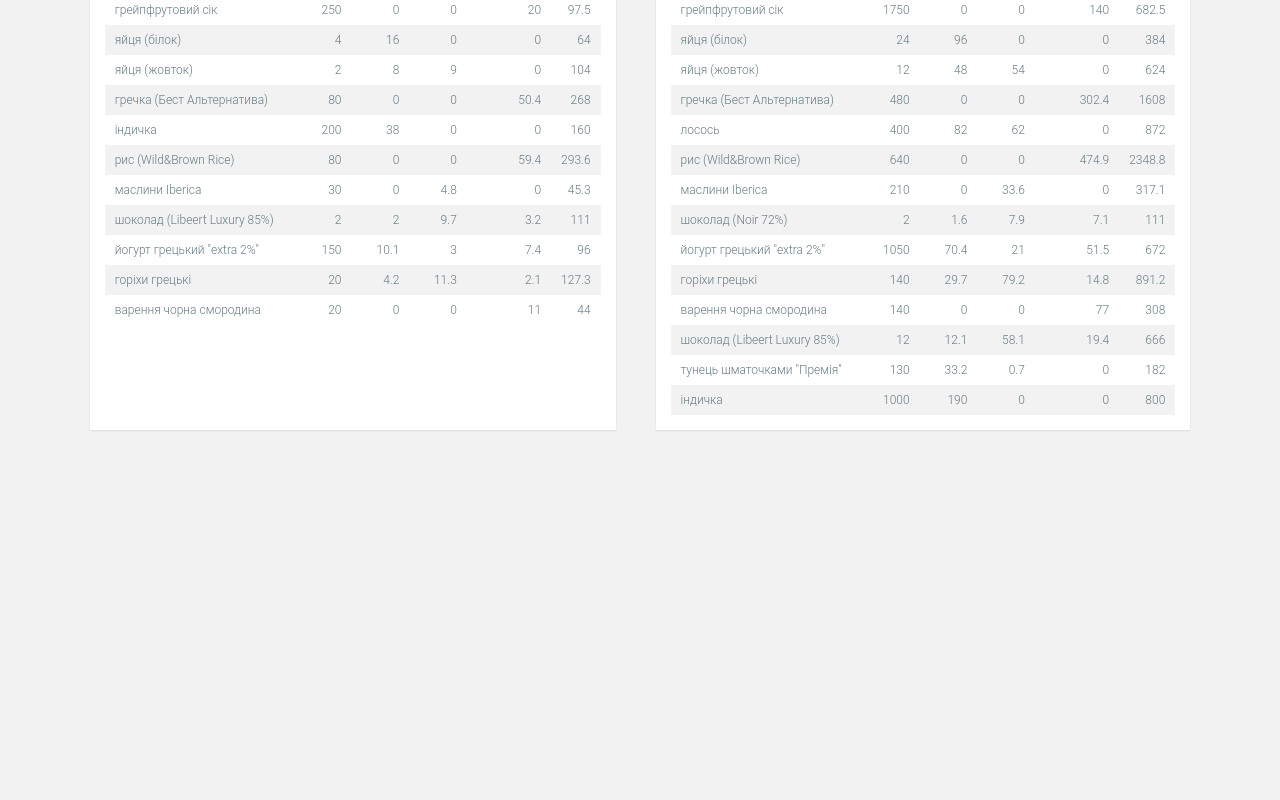
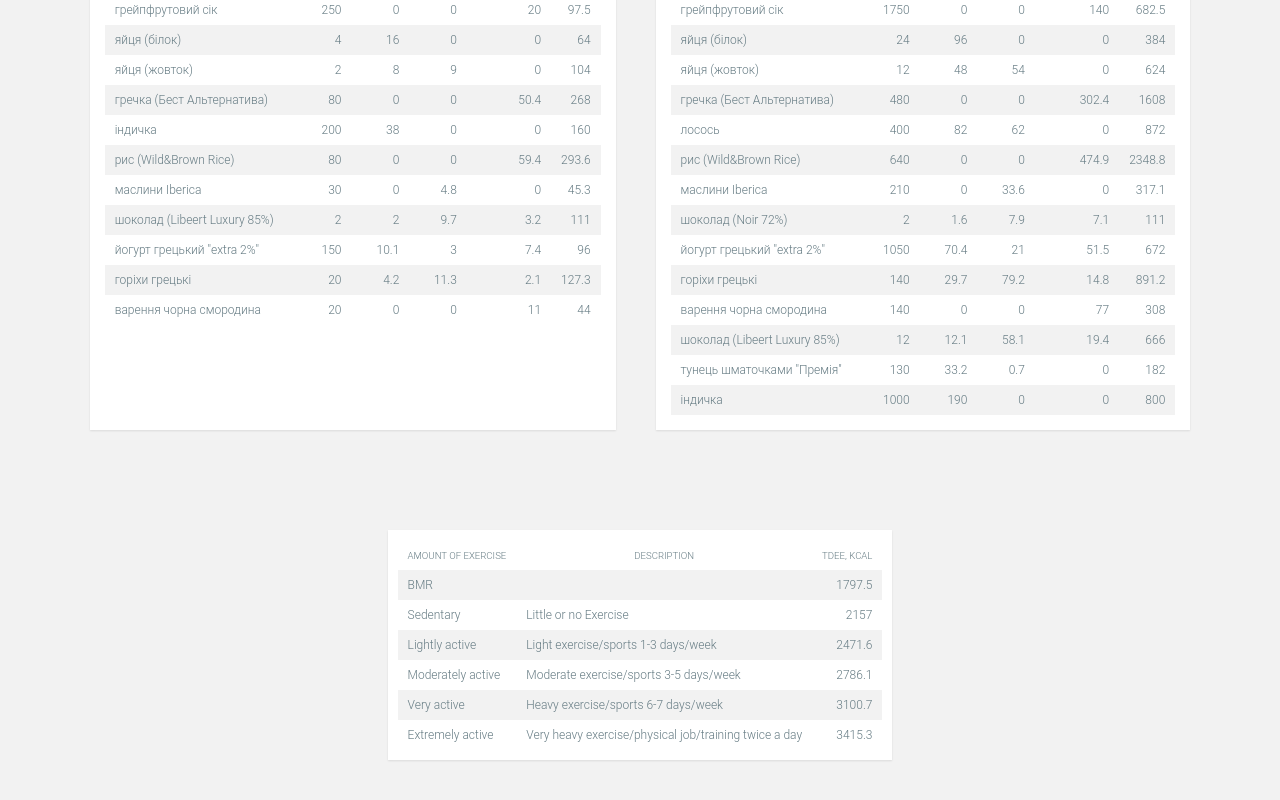
Before and after one commit to ActiveObject/assistant, a React (Create React App) app: page / in a window 1280 px wide. Shown: the part 3390-4190 px from the top of the page. Before the commit the page ends 3870 px from the top, so only its background shows below. Built offline with nearby package versions, Linux system fonts and the light colour scheme.

Commit message:
Add BMR and TDEE

```diff
--- a/src/App.js
+++ b/src/App.js
@@ -7,7 +7,7 @@ import { format } from 'd3-format';
 import { timeFormat } from 'd3-time-format';
 import MotionPath from './MotionPath';
 import Importer from './Importer';
-import { DailyNutritionPlan, WeeklyNutritionPlan } from './DailyNutritionPlan';
+import { DailyNutritionPlan, WeeklyNutritionPlan, toFixed } from './DailyNutritionPlan';
 import Card from './Card';
 
 var db = {
@@ -133,6 +133,7 @@ class App extends Component {
             <DailyNutritionPlan foods={sat} db={db} />
             <DailyNutritionPlan foods={sun} db={db} />
             <WeeklyNutritionPlan foods={[mon, tue, wed, thu, fri, sat, sun]} db={db} />
+            <TDEETable bmr={BMR({ weight: 78, height: 182, age: 25})} />
 
             <AccountExpedinture transactions={transactions} />
             <MonthExpenditureChart transactions={transactions} width={800} height={400} />
@@ -141,6 +142,59 @@ class App extends Component {
       </Importer>
     );
   }
+}
+
+function TDEETable({ bmr }) {
+  return (
+    <Card style={{ padding: 10}}>
+      <table style={{ backgroundColor: "white" }}>
+        <thead>
+          <tr>
+            <th>Amount of exercise</th>
+            <th>Description</th>
+            <th className="td-right">TDEE, kcal</th>
+          </tr>
+        </thead>
+
+        <tbody>
+          <tr>
+            <td>BMR</td>
+            <td></td>
+            <td className="td-right">{toFixed(bmr)}</td>
+          </tr>
+          <tr>
+            <td>Sedentary</td>
+            <td>Little or no Exercise</td>
+            <td className="td-right">{toFixed(bmr * 1.2)}</td>
+          </tr>
+          <tr>
+            <td>Lightly active</td>
+            <td>Light exercise/sports 1-3 days/week</td>
+            <td className="td-right">{toFixed(bmr * 1.375)}</td>
+          </tr>
+          <tr>
+            <td>Moderately active</td>
+            <td>Moderate exercise/sports 3-5 days/week</td>
+            <td className="td-right">{toFixed(bmr * 1.55)}</td>
+          </tr>
+          <tr>
+            <td>Very active</td>
+            <td>Heavy exercise/sports 6-7 days/week</td>
+            <td className="td-right">{toFixed(bmr * 1.725)}</td>
+          </tr>
+          <tr>
+            <td>Extremely active</td>
+            <td>Very heavy exercise/physical job/training twice a day</td>
+            <td className="td-right">{toFixed(bmr * 1.9)}</td>
+          </tr>
+        </tbody>
+      </table>
+    </Card>
+  )
+}
+
+function BMR({ weight, height, age }) {
+  return 10 * weight + 6.25 * height - 5 * age + 5;
 }
 
 function AccountExpedinture({ transactions }) {
--- a/src/Card.js
+++ b/src/Card.js
@@ -1,9 +1,9 @@
 import React from 'react';
 import './Card.css';
 
-export default function Card({ children }) {
+export default function Card({ style, children }) {
   return (
-    <div className='Card'>
+    <div className='Card' style={style}>
       {children}
     </div>
   );
--- a/src/DailyNutritionPlan.js
+++ b/src/DailyNutritionPlan.js
@@ -143,7 +143,7 @@ function ProductRow({ food, db, disabled, onClick, onChangeAmount }) {
   )
 }
 
-function toFixed(number, digits = 1) {
+export function toFixed(number, digits = 1) {
   return Math.round(number * Math.pow(10, digits)) / Math.pow(10, digits);
 }
 
```
